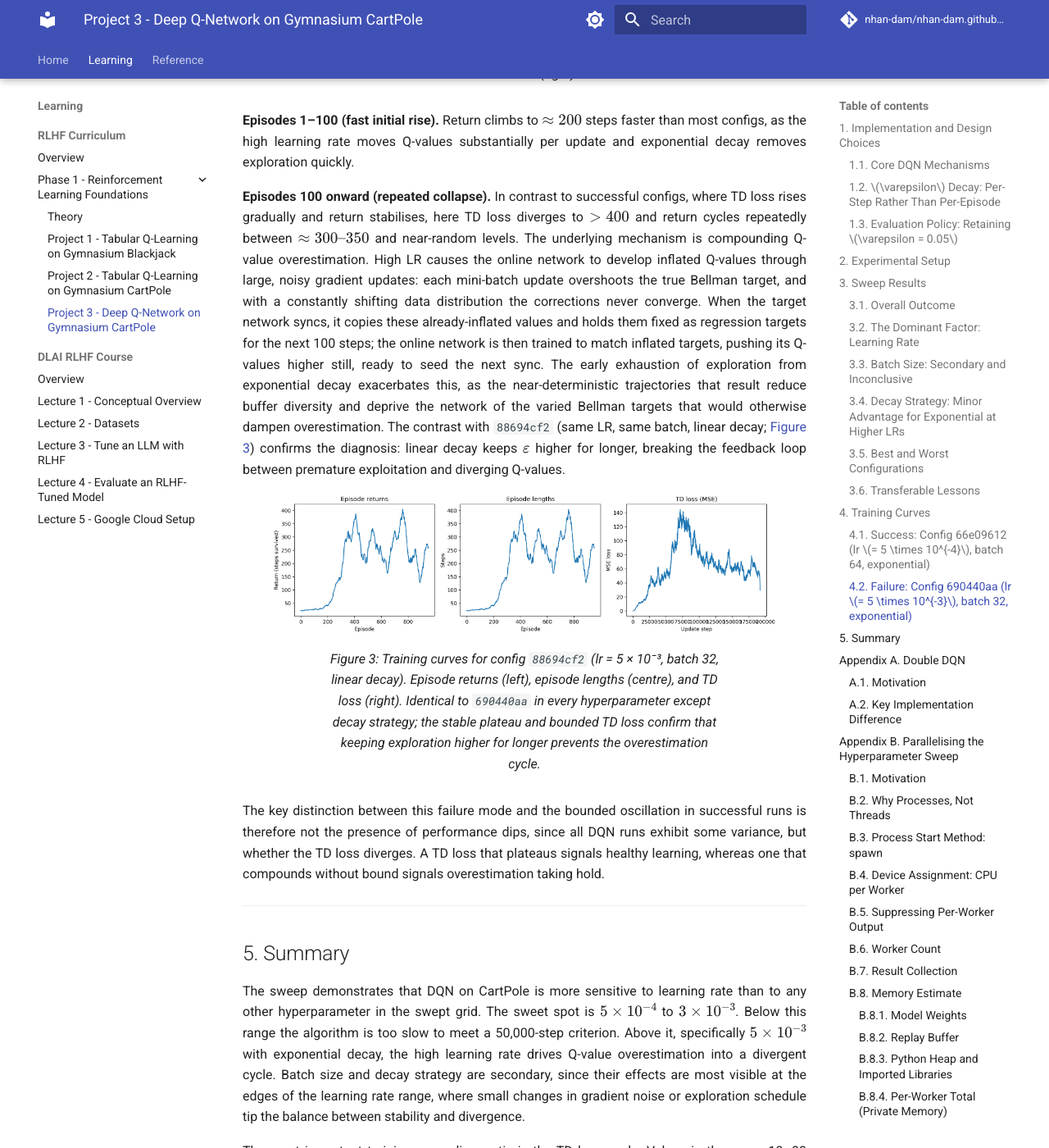
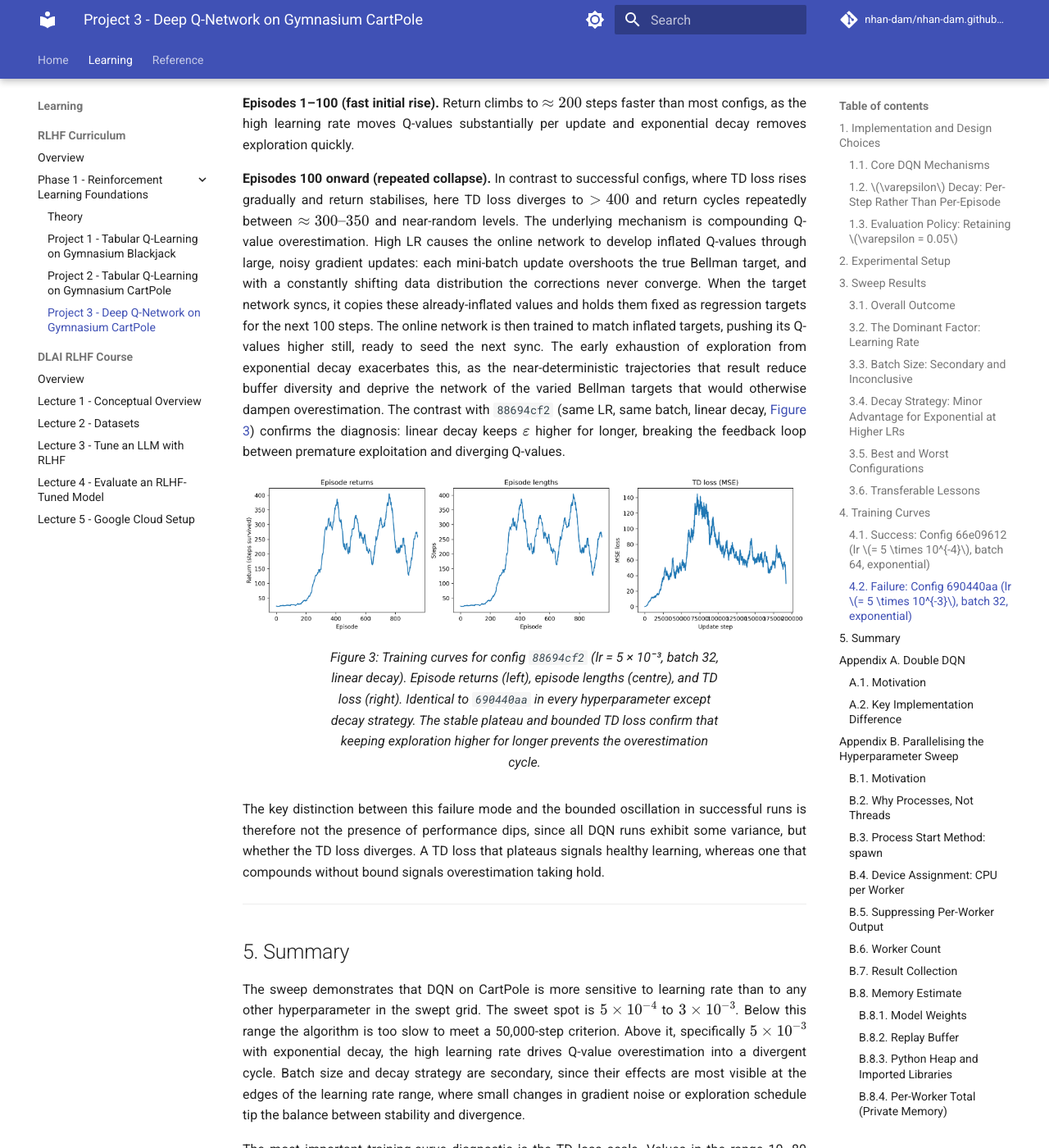
Before and after one commit to nhan-dam/nhan-dam.github.io, an MkDocs documentation site: the page built from docs/rlhf/curriculum/report_dqn_cartpole.md, in a window 1280 px wide and 1400 px high, scrolled down 5668 px. Shown: the whole window at 82% size. Built offline with MkDocs 1.6.1 and Material for MkDocs 9.7.7, drawn with Linux system fonts in a browser that asks for light colours; comment, search, counter and statistics services are not loaded; some of the changed text lies outside the part shown.

Commit message:
Update project reports using the latest Tech Writing guidelines

```diff
--- a/docs/rlhf/curriculum/report_dqn_cartpole.md
+++ b/docs/rlhf/curriculum/report_dqn_cartpole.md
@@ -48,7 +44,7 @@
 
 ### 3.1. Overall Outcome
 
-There are 14 of 30 configs that satisfy the solve criterion. The 16 failures are not total failures; most eventually achieve high mean return but take longer than 50,000 steps to do so. The core question is therefore what drives early-phase learning speed and stability.
+There are 14 of 30 configs that satisfy the solve criterion. The 16 failures are not total failures. Most eventually achieve high mean return but take longer than 50,000 steps to do so. The core question is therefore what drives early-phase learning speed and stability.
 
 ### 3.2. The Dominant Factor: Learning Rate
 
@@ -58,7 +54,7 @@
 
 ### 3.3. Batch Size: Secondary and Inconclusive
 
-Batch size has no monotonic relationship with performance. All three sizes (32, 64, 128) appear in the top-performing tier. Batch 64 is slightly over-represented among the perfect-score configs (mean = 500, std = 0), but there is no clean mechanistic explanation for this: both gradient variance and sample diversity from the replay draw improve with larger batch, so neither factor predicts a middle-batch advantage. The most likely explanation is sampling noise from a single-seed sweep. The practical conclusion is that batch size does not drive success or failure here; the strongest predictor of failure is always learning rate.
+Batch size has no monotonic relationship with performance. All three sizes (32, 64, 128) appear in the top-performing tier. Batch 64 is slightly over-represented among the perfect-score configs (mean = 500, std = 0), but there is no clean mechanistic explanation for this: both gradient variance and sample diversity from the replay draw improve with larger batch, so neither factor predicts a middle-batch advantage. The most likely explanation is sampling noise from a single-seed sweep. The practical conclusion is that batch size does not drive success or failure here. The strongest predictor of failure is always learning rate.
 
 ### 3.4. Decay Strategy: Minor Advantage for Exponential at Higher LRs
 
@@ -78,14 +74,14 @@
 | `88694cf2` | $5 \times 10^{-3}$ | 32 | linear | 50,000 | <span style="color: green;">500.0</span> | <span style="color: green;">0.0</span> |
 | `690440aa` | $5 \times 10^{-3}$ | 32 | **exp** | N/A | <span style="color: red;">437.1</span> | <span style="color: red;">160.1</span> |
 
-The juxtaposition of `88694cf2` and `690440aa` is instructive: the same learning rate and batch size, with only the decay strategy differing. Linear decay succeeds; exponential fails. At $\text{lr} = 5 \times 10^{-3}$, the gradient updates are already large. Exponential decay removes exploration more aggressively in the early steps, committing the agent to a noisy, high-LR policy before the Q-network has stabilised. The result is self-reinforcing instability.
+The juxtaposition of `88694cf2` and `690440aa` is instructive: the same learning rate and batch size, with only the decay strategy differing. Linear decay succeeds. Exponential fails. At $\text{lr} = 5 \times 10^{-3}$, the gradient updates are already large. Exponential decay removes exploration more aggressively in the early steps, committing the agent to a noisy, high-LR policy before the Q-network has stabilised. The result is self-reinforcing instability.
 
 ### 3.6. Transferable Lessons
 
-- **Start with $\text{lr} \in [5 \times 10^{-4}, 2 \times 10^{-3}]$ for MLP-based DQN.** Both extremes of the swept range fail or are fragile. The failure mode of too-low LR is slow convergence; the failure mode of too-high LR is catastrophic forgetting and Q-value divergence.
+- **Start with $\text{lr} \in [5 \times 10^{-4}, 2 \times 10^{-3}]$ for MLP-based DQN.** Both extremes of the swept range fail or are fragile. The failure mode of too-low LR is slow convergence. The failure mode of too-high LR is catastrophic forgetting and Q-value divergence.
 - **$\varepsilon$ decay strategy matters more at extreme learning rates.** In the moderate-LR regime ($10^{-3}$ to $3 \times 10^{-3}$), both strategies succeed. Exponential is a safer default when LR is moderate because it accelerates early exploitation. At high LR, prefer linear decay to avoid overcommitting before the Q-network is reliable.
 - **Batch size is a secondary concern at this scale.** Do not spend sweep budget on fine-grained batch search until learning rate is bracketed.
-- **Std of zero is a meaningful signal.** Configs achieving mean = 500, std = 0 over 1,000 evaluation episodes have converged to a deterministic near-optimal policy; high std (> 50) signals persistent instability even if the mean looks adequate.
+- **Std of zero is a meaningful signal.** Configs achieving mean = 500, std = 0 over 1,000 evaluation episodes have converged to a deterministic near-optimal policy. High std (> 50) signals persistent instability even if the mean looks adequate.
 
 ---
 
@@ -98,11 +94,11 @@
 [Figure 1](#fig-66e09612) shows the training curves for this config, the cleanest successful run in the sweep.
 
 <figure id="fig-66e09612" style="text-align: center;">
-  <img src="/assets/images/cartpole_dqn_training_66e09612.png" alt="Training curves for config 66e09612." style="width: 90%;">
+  <img src="/assets/images/cartpole_dqn_training_66e09612.png" alt="Training curves for config 66e09612." style="width: 100%;">
   <figcaption>Figure 1: Training curves for config <code>66e09612</code> (lr = 5 × 10⁻⁴, batch 64, exponential decay). Episode returns (left), episode lengths (centre), and TD loss (right).</figcaption>
 </figure>
 
-**Episodes 1–100 (buffer fill).** Return sits near the random baseline ($\approx 20–30$ steps). The replay buffer requires 1,000 steps before training begins; given that early episodes are short, roughly 25–50 episodes pass in pure data collection. TD loss is near zero because no gradient updates have occurred.
+**Episodes 1–100 (buffer fill).** Return sits near the random baseline ($\approx 20–30$ steps). The replay buffer requires 1,000 steps before training begins. Given that early episodes are short, roughly 25–50 episodes pass in pure data collection. TD loss is near zero because no gradient updates have occurred.
 
 **Episodes 100–300 (rapid learning).** Return climbs steeply from $\approx 50$ to $\approx 350$ steps. The Q-network begins to correctly rank actions, distinguishing 'push toward the pole lean' from 'push away'. Simultaneously, $\varepsilon$ is decaying and the buffer accumulates diverse transitions across a range of pole angles. TD loss rises to $\approx 10–20$, reflecting growing Q-value magnitudes rather than deteriorating fit.
 
@@ -115,17 +111,17 @@
 [Figure 2](#fig-690440aa) shows the training curves for this config, the only one that never achieves reliable performance.
 
 <figure id="fig-690440aa" style="text-align: center;">
-  <img src="/assets/images/cartpole_dqn_training_690440aa.png" alt="Training curves for config 690440aa." style="width: 90%;">
+  <img src="/assets/images/cartpole_dqn_training_690440aa.png" alt="Training curves for config 690440aa." style="width: 100%;">
   <figcaption>Figure 2: Training curves for config <code>690440aa</code> (lr = 5 × 10⁻³, batch 32, exponential decay). Episode returns (left), episode lengths (centre), and TD loss (right).</figcaption>
 </figure>
 
 **Episodes 1–100 (fast initial rise).** Return climbs to $\approx 200$ steps faster than most configs, as the high learning rate moves Q-values substantially per update and exponential decay removes exploration quickly.
 
-**Episodes 100 onward (repeated collapse).** In contrast to successful configs, where TD loss rises gradually and return stabilises, here TD loss diverges to $> 400$ and return cycles repeatedly between $\approx 300–350$ and near-random levels. The underlying mechanism is compounding Q-value overestimation. High LR causes the online network to develop inflated Q-values through large, noisy gradient updates: each mini-batch update overshoots the true Bellman target, and with a constantly shifting data distribution the corrections never converge. When the target network syncs, it copies these already-inflated values and holds them fixed as regression targets for the next 100 steps; the online network is then trained to match inflated targets, pushing its Q-values higher still, ready to seed the next sync. The early exhaustion of exploration from exponential decay exacerbates this, as the near-deterministic trajectories that result reduce buffer diversity and deprive the network of the varied Bellman targets that would otherwise dampen overestimation. The contrast with `88694cf2` (same LR, same batch, linear decay; [Figure 3](#fig-88694cf2)) confirms the diagnosis: linear decay keeps $\varepsilon$ higher for longer, breaking the feedback loop between premature exploitation and diverging Q-values.
+**Episodes 100 onward (repeated collapse).** In contrast to successful configs, where TD loss rises gradually and return stabilises, here TD loss diverges to $> 400$ and return cycles repeatedly between $\approx 300–350$ and near-random levels. The underlying mechanism is compounding Q-value overestimation. High LR causes the online network to develop inflated Q-values through large, noisy gradient updates: each mini-batch update overshoots the true Bellman target, and with a constantly shifting data distribution the corrections never converge. When the target network syncs, it copies these already-inflated values and holds them fixed as regression targets for the next 100 steps. The online network is then trained to match inflated targets, pushing its Q-values higher still, ready to seed the next sync. The early exhaustion of exploration from exponential decay exacerbates this, as the near-deterministic trajectories that result reduce buffer diversity and deprive the network of the varied Bellman targets that would otherwise dampen overestimation. The contrast with `88694cf2` (same LR, same batch, linear decay, [Figure 3](#fig-88694cf2)) confirms the diagnosis: linear decay keeps $\varepsilon$ higher for longer, breaking the feedback loop between premature exploitation and diverging Q-values.
 
 <figure id="fig-88694cf2" style="text-align: center;">
-  <img src="/assets/images/cartpole_dqn_training_88694cf2.png" alt="Training curves for config 88694cf2." style="width: 90%;">
-  <figcaption>Figure 3: Training curves for config <code>88694cf2</code> (lr = 5 × 10⁻³, batch 32, linear decay). Episode returns (left), episode lengths (centre), and TD loss (right). Identical to <code>690440aa</code> in every hyperparameter except decay strategy; the stable plateau and bounded TD loss confirm that keeping exploration higher for longer prevents the overestimation cycle.</figcaption>
+  <img src="/assets/images/cartpole_dqn_training_88694cf2.png" alt="Training curves for config 88694cf2." style="width: 100%;">
+  <figcaption>Figure 3: Training curves for config <code>88694cf2</code> (lr = 5 × 10⁻³, batch 32, linear decay). Episode returns (left), episode lengths (centre), and TD loss (right). Identical to <code>690440aa</code> in every hyperparameter except decay strategy. The stable plateau and bounded TD loss confirm that keeping exploration higher for longer prevents the overestimation cycle.</figcaption>
 </figure>
 
 The key distinction between this failure mode and the bounded oscillation in successful runs is therefore not the presence of performance dips, since all DQN runs exhibit some variance, but whether the TD loss diverges. A TD loss that plateaus signals healthy learning, whereas one that compounds without bound signals overestimation taking hold.
@@ -172,7 +168,7 @@
 
 Python's `multiprocessing` module supports two process start methods: `fork` and `spawn`.
 
-`fork` creates a child process by duplicating the parent's entire memory space using the UNIX `fork()` system call. The child inherits all open file descriptors, locks, and library state. Because the copy is performed at the OS level via copy-on-write, `fork` is fast. However, it is inherently unsafe when the parent holds internal state that is not designed to be duplicated, such as OS-level locks, GPU contexts, or Objective-C runtime objects; duplicating such state produces two processes that each believe they hold exclusive ownership, leading to undefined behaviour.
+`fork` creates a child process by duplicating the parent's entire memory space using the UNIX `fork()` system call. The child inherits all open file descriptors, locks, and library state. Because the copy is performed at the OS level via copy-on-write, `fork` is fast. However, it is inherently unsafe when the parent holds internal state that is not designed to be duplicated, such as OS-level locks, GPU contexts, or Objective-C runtime objects. Duplicating such state produces two processes that each believe they hold exclusive ownership, leading to undefined behaviour.
 
 `spawn` creates a child process by launching a fresh Python interpreter from scratch. The child starts with a clean slate, re-imports only the modules it needs, and receives its task via inter-process communication (IPC). This is slower to start than `fork` but safe in all contexts.
 
@@ -261,7 +257,7 @@
 
 Per-transition cost:
 
-$$\underbrace{2 \times 112}_{\text{obs, next_obs}} + \underbrace{28}_{\text{action}} + \underbrace{24}_{\text{reward}} + \underbrace{28}_{\text{done}} + \underbrace{80}_{\text{tuple}} = 384 \text{ bytes.}$$
+$$\underbrace{2 \times 112}_{\text{obs, next-obs}} + \underbrace{28}_{\text{action}} + \underbrace{24}_{\text{reward}} + \underbrace{28}_{\text{done}} + \underbrace{80}_{\text{tuple}} = 384 \text{ bytes.}$$
 
 At capacity, the buffer holds 50,000 transitions:
 
```
Also changed, not shown: other parts of docs/rlhf/curriculum/report_dqn_cartpole.md (+2 -6 lines), docs/rlhf/curriculum/report_qlearning_blackjack.md (+7 -7 lines), docs/rlhf/curriculum/report_qlearning_cartpole.md (+12 -12 lines).
